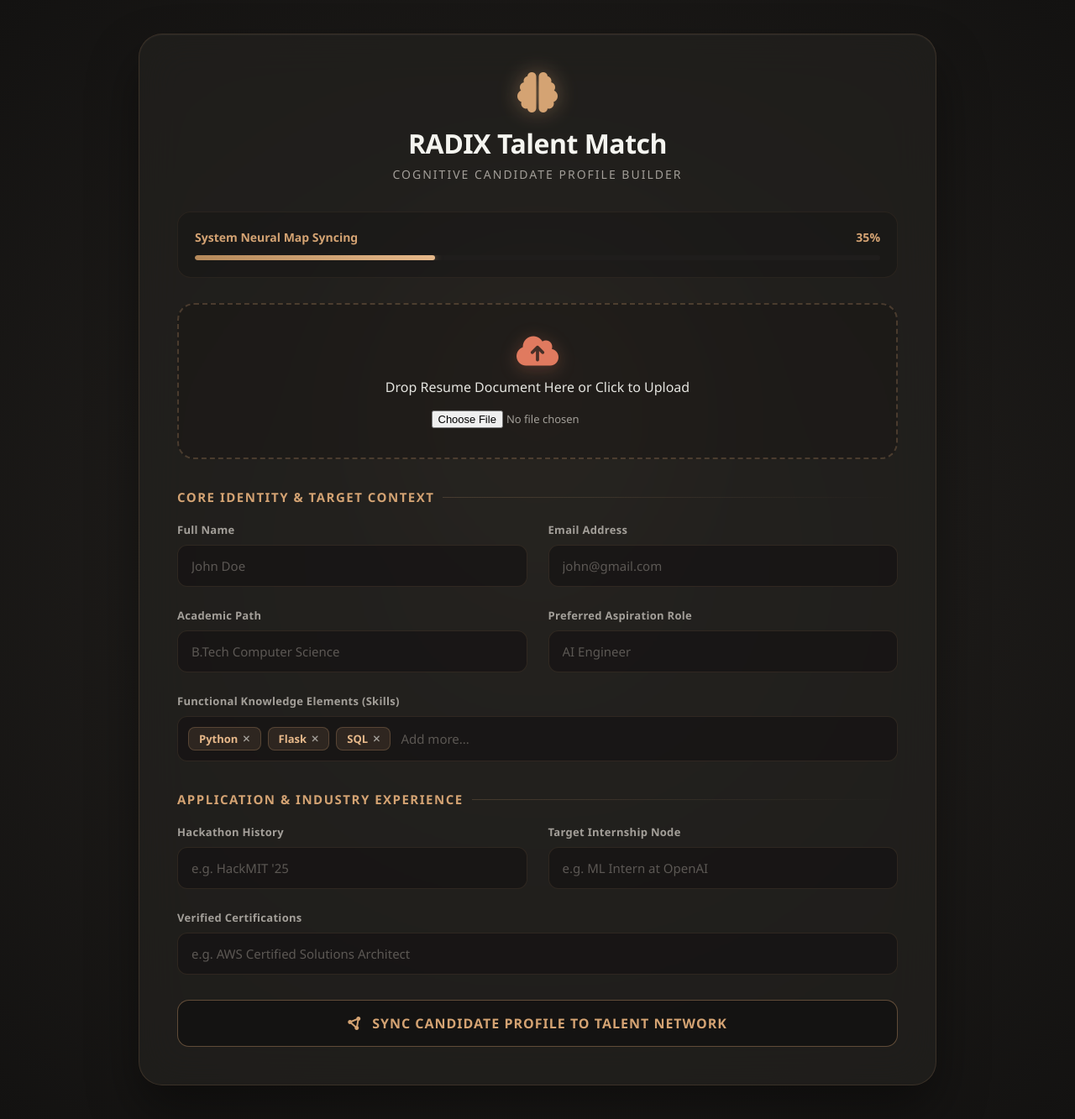
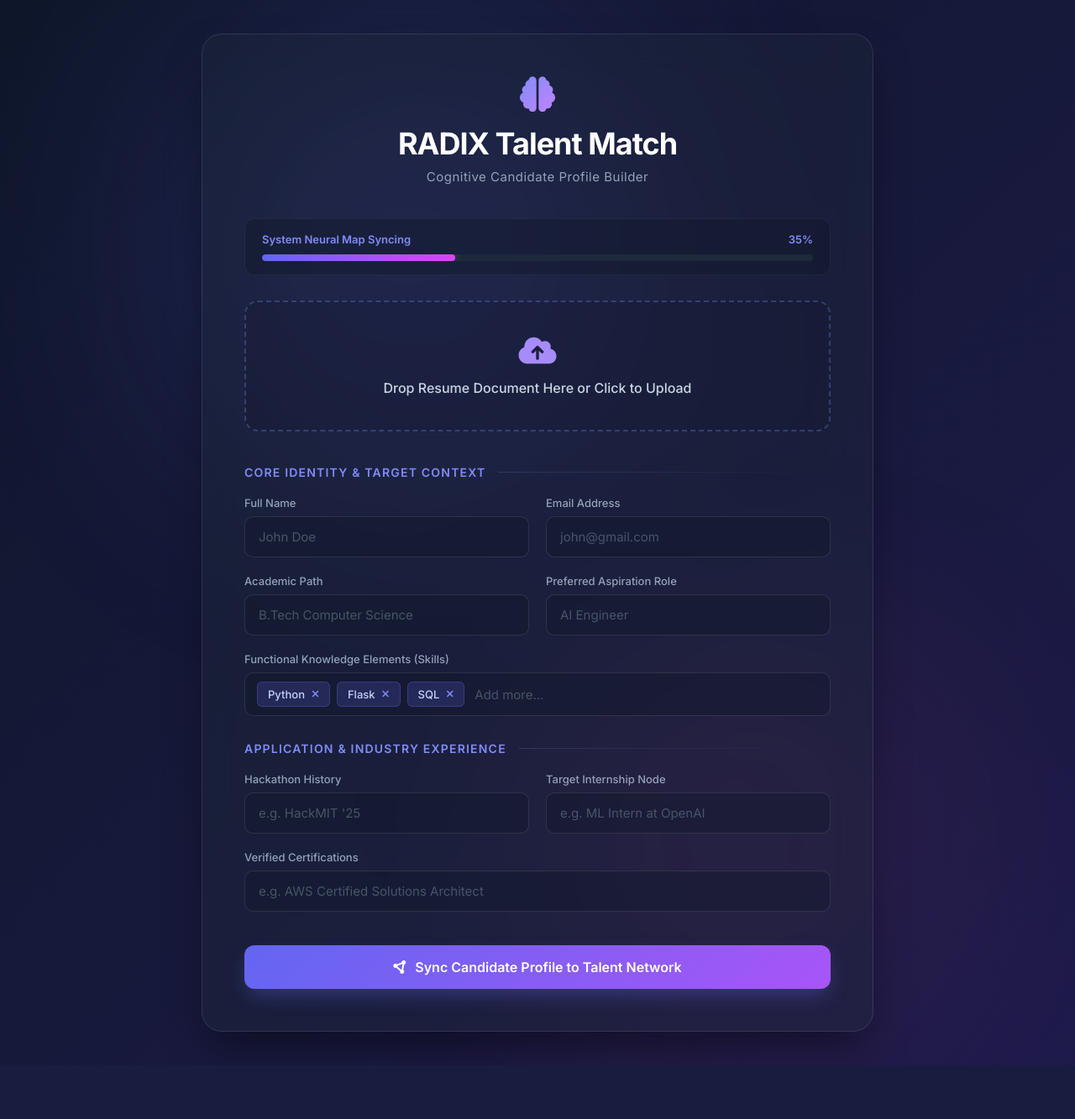
Before and after one commit to Richan-A27/Project_RADIX, a Flask app: page / in a window 1280 px wide. Shown: the whole page at 84% size. After the commit the page ends 1251 px from the top, so only its background shows below. Run offline with Flask 3, Linux system fonts and the light colour scheme; some libraries are stand-ins or nearby versions.

Commit message:
Revamp Profile Builder UI to be clean and modern

```diff
--- a/Role3_Profile_Builder/static/style.css
+++ b/Role3_Profile_Builder/static/style.css
@@ -1,332 +1,310 @@
-/* Premium Glassmorphism & Neural Mesh Dark Mode Styling */
+/* Vibrant Modern Glassmorphism Styling */
+@import url('https://fonts.googleapis.com/css2?family=Inter:wght@300;400;500;600;700&display=swap');
+
 * {
     margin: 0;
     padding: 0;
     box-sizing: border-box;
-    font-family: 'Segoe UI', system-ui, -apple-system, sans-serif;
+    font-family: 'Inter', system-ui, -apple-system, sans-serif;
 }
 
 body {
-    background: radial-gradient(circle at center, #262320 0%, #131211 100%);
+    background: linear-gradient(135deg, #0f172a 0%, #1e1b4b 100%);
     min-height: 100vh;
     display: flex;
     justify-content: center;
     align-items: center;
     padding: 40px;
-    color: #e5e5e0;
+    color: #f8fafc;
     overflow-x: hidden;
     position: relative;
 }
 
-/* Subtle background glowing elements simulating a brain aura */
+/* Dynamic background glowing orbs */
 body::before {
     content: '';
     position: absolute;
-    width: 600px;
-    height: 600px;
-    background: radial-gradient(circle, rgba(212, 163, 115, 0.08) 0%, transparent 70%);
-    top: 10%;
-    left: 50%;
-    transform: translateX(-50%);
+    width: 400px;
+    height: 400px;
+    background: #6366f1;
+    top: 5%;
+    left: 20%;
+    border-radius: 50%;
+    filter: blur(150px);
+    opacity: 0.4;
     z-index: 0;
     pointer-events: none;
+    animation: float 8s ease-in-out infinite alternate;
+}
+body::after {
+    content: '';
+    position: absolute;
+    width: 300px;
+    height: 300px;
+    background: #ec4899;
+    bottom: 10%;
+    right: 20%;
+    border-radius: 50%;
+    filter: blur(150px);
+    opacity: 0.3;
+    z-index: 0;
+    pointer-events: none;
+    animation: float 6s ease-in-out infinite alternate-reverse;
+}
+
+@keyframes float {
+    0% { transform: translateY(0) translateX(0); }
+    100% { transform: translateY(30px) translateX(30px); }
 }
 
 .container {
     width: 100%;
-    max-width: 950px;
+    max-width: 800px;
     z-index: 1;
 }
 
 .card {
-    background: rgba(36, 34, 32, 0.65);
-    backdrop-filter: blur(25px);
-    -webkit-backdrop-filter: blur(25px);
-    border: 1px solid rgba(212, 163, 115, 0.15);
-    border-radius: 28px;
-    padding: 45px;
-    box-shadow: 0 30px 60px rgba(0, 0, 0, 0.4),
-                inset 0 1px 2px rgba(255, 255, 255, 0.05);
-    animation: premiumReveal 0.8s cubic-bezier(0.16, 1, 0.3, 1);
+    background: rgba(30, 41, 59, 0.4);
+    backdrop-filter: blur(20px);
+    -webkit-backdrop-filter: blur(20px);
+    border: 1px solid rgba(255, 255, 255, 0.1);
+    border-radius: 24px;
+    padding: 50px;
+    box-shadow: 0 25px 50px -12px rgba(0, 0, 0, 0.5);
     position: relative;
 }
 
-@keyframes premiumReveal {
-    from {
-        opacity: 0;
-        transform: translateY(30px) scale(0.98);
-    }
-    to {
-        opacity: 1;
-        transform: translateY(0) scale(1);
-    }
-}
-
-/* Header UI Elements */
+/* Header */
 .header {
     text-align: center;
-    margin-bottom: 35px;
+    margin-bottom: 40px;
 }
 
 .profile-icon {
-    font-size: 48px;
-    color: #d4a373;
-    margin-bottom: 15px;
-    filter: drop-shadow(0 0 12px rgba(212, 163, 115, 0.4));
+    font-size: 42px;
+    color: #818cf8;
+    margin-bottom: 16px;
+    background: linear-gradient(135deg, #818cf8, #c084fc);
+    -webkit-background-clip: text;
+    -webkit-text-fill-color: transparent;
 }
 
 .header h1 {
-    font-size: 32px;
+    font-size: 36px;
     font-weight: 700;
-    letter-spacing: -0.5px;
-    color: #f5f5f0;
-    margin-bottom: 6px;
+    letter-spacing: -1px;
+    color: #ffffff;
+    margin-bottom: 8px;
 }
 
 .header p {
-    color: #a39f99;
-    font-size: 14px;
-    text-transform: uppercase;
-    letter-spacing: 2px;
-    font-weight: 500;
+    color: #94a3b8;
+    font-size: 15px;
+    letter-spacing: 0.5px;
+    font-weight: 400;
 }
 
-/* High-Class Stepper Tracker */
+/* Progress Tracker */
 .progress-box {
     margin: 30px 0;
-    background: rgba(20, 19, 18, 0.4);
-    padding: 20px;
-    border-radius: 16px;
-    border: 1px solid rgba(212, 163, 115, 0.08);
+    background: rgba(15, 23, 42, 0.4);
+    padding: 16px 20px;
+    border-radius: 12px;
+    border: 1px solid rgba(255, 255, 255, 0.05);
 }
 
 .progress-text {
     display: flex;
     justify-content: space-between;
-    margin-bottom: 12px;
-    font-size: 14px;
+    margin-bottom: 10px;
+    font-size: 13px;
     font-weight: 600;
-    color: #d4a373;
+    color: #818cf8;
 }
 
 .progress {
     width: 100%;
-    height: 6px;
-    background: #1f1d1c;
-    border-radius: 10px;
+    height: 8px;
+    background: #1e293b;
+    border-radius: 4px;
     overflow: hidden;
-    position: relative;
 }
 
 .progress-bar {
-    width: 35%; /* Simulating live progress map fill */
+    width: 35%;
     height: 100%;
-    background: linear-gradient(90deg, #b5895a, #e6b88a);
-    box-shadow: 0 0 10px rgba(212, 163, 115, 0.6);
-    border-radius: 10px;
-    transition: width 0.6s cubic-bezier(0.4, 0, 0.2, 1);
+    background: linear-gradient(90deg, #6366f1, #d946ef);
+    border-radius: 4px;
+    box-shadow: 0 0 10px rgba(99, 102, 241, 0.5);
+    transition: width 0.4s ease;
 }
 
-/* Neural Drag & Drop Upload Space */
+/* Upload Box */
 .upload-box {
-    border: 2px dashed rgba(212, 163, 115, 0.25);
-    padding: 35px 25px;
+    border: 2px dashed rgba(129, 140, 248, 0.3);
+    padding: 40px 20px;
     text-align: center;
-    border-radius: 20px;
-    background: rgba(20, 19, 18, 0.3);
-    margin-bottom: 35px;
+    border-radius: 16px;
+    background: rgba(15, 23, 42, 0.2);
+    margin-bottom: 40px;
     transition: all 0.3s ease;
     cursor: pointer;
-    position: relative;
 }
 
 .upload-box:hover {
-    border-color: #d4a373;
-    background: rgba(212, 163, 115, 0.04);
-    box-shadow: 0 0 20px rgba(212, 163, 115, 0.05);
+    border-color: #818cf8;
+    background: rgba(129, 140, 248, 0.05);
 }
 
 .pdf-icon {
-    font-size: 40px;
-    color: #e07a5f;
-    margin-bottom: 12px;
-    filter: drop-shadow(0 4px 10px rgba(224, 122, 95, 0.3));
+    font-size: 36px;
+    color: #a78bfa;
+    margin-bottom: 16px;
 }
 
 .upload-box h3 {
     font-size: 16px;
-    color: #e5e5e0;
-    margin-bottom: 15px;
+    color: #cbd5e1;
     font-weight: 500;
 }
 
 .upload-box input[type="file"] {
-    color: #a39f99;
-    font-size: 13px;
+    display: none; /* Hide default input to make it neat, assuming script triggers it */
 }
 
-/* Neural Spark Fill Button */
-.auto-btn {
-    background: linear-gradient(135deg, #d4a373 0%, #b5895a 100%);
-    color: #131211;
-    border: none;
-    padding: 11px 24px;
-    border-radius: 10px;
-    cursor: pointer;
+/* Form Sections */
+.section-title {
     font-size: 14px;
-    font-weight: 700;
-    letter-spacing: 0.5px;
-    margin-top: 15px;
-    box-shadow: 0 4px 15px rgba(212, 163, 115, 0.3);
-    transition: all 0.3s cubic-bezier(0.16, 1, 0.3, 1);
-}
-
-.auto-btn:hover {
-    transform: translateY(-2px);
-    box-shadow: 0 6px 20px rgba(212, 163, 115, 0.5);
-    filter: brightness(1.1);
-}
-
-/* Section Separators */
-.section-title {
-    font-size: 15px;
-    font-weight: 700;
+    font-weight: 600;
     text-transform: uppercase;
-    letter-spacing: 1.5px;
-    color: #d4a373;
-    margin: 35px 0 20px 0;
+    letter-spacing: 1.2px;
+    color: #818cf8;
+    margin: 30px 0 20px 0;
     display: flex;
     align-items: center;
-    gap: 10px;
+    gap: 15px;
 }
 
 .section-title::after {
     content: '';
     flex: 1;
     height: 1px;
-    background: linear-gradient(90deg, rgba(212, 163, 115, 0.2), transparent);
+    background: linear-gradient(90deg, rgba(129, 140, 248, 0.2), transparent);
 }
 
-/* Grid Framework & Inputs */
 .row {
     display: grid;
     grid-template-columns: 1fr 1fr;
-    gap: 25px;
+    gap: 20px;
 }
 
 .input-group {
-    margin-bottom: 25px;
-    position: relative;
+    margin-bottom: 20px;
 }
 
 .input-group label {
     display: block;
-    margin-bottom: 9px;
+    margin-bottom: 8px;
     font-size: 13px;
-    font-weight: 600;
-    color: #a39f99;
-    letter-spacing: 0.3px;
+    font-weight: 500;
+    color: #94a3b8;
 }
 
 .input-group input {
     width: 100%;
     padding: 14px 16px;
-    background: rgba(19, 18, 17, 0.6);
-    border: 1px solid rgba(212, 163, 115, 0.12);
-    border-radius: 12px;
+    background: rgba(15, 23, 42, 0.4);
+    border: 1px solid rgba(255, 255, 255, 0.1);
+    border-radius: 10px;
     outline: none;
-    color: #f5f5f0;
+    color: #f8fafc;
     font-size: 15px;
-    transition: all 0.3s ease;
+    transition: all 0.2s ease;
 }
 
 .input-group input:focus {
-    border-color: #d4a373;
-    background: rgba(19, 18, 17, 0.9);
-    box-shadow: 0 0 12px rgba(212, 163, 115, 0.15),
-                inset 0 1px 1px rgba(0,0,0,0.2);
+    border-color: #818cf8;
+    background: rgba(15, 23, 42, 0.6);
+    box-shadow: 0 0 0 3px rgba(129, 140, 248, 0.1);
 }
 
 .input-group input::placeholder {
-    color: #5c5854;
+    color: #475569;
 }
 
-/* Dynamic Interactive Skill Badges */
+/* Skills Wrapper */
 .skills-wrapper {
     display: flex;
     flex-wrap: wrap;
     gap: 8px;
-    padding: 12px;
-    background: rgba(19, 18, 17, 0.6);
-    border: 1px solid rgba(212, 163, 115, 0.12);
-    border-radius: 12px;
+    padding: 10px 14px;
+    background: rgba(15, 23, 42, 0.4);
+    border: 1px solid rgba(255, 255, 255, 0.1);
+    border-radius: 10px;
     min-height: 52px;
     align-items: center;
+    transition: all 0.2s ease;
+}
+
+.skills-wrapper:focus-within {
+    border-color: #818cf8;
+    box-shadow: 0 0 0 3px rgba(129, 140, 248, 0.1);
 }
 
 .skill-badge {
-    background: rgba(212, 163, 115, 0.12);
-    color: #e6b88a;
-    border: 1px solid rgba(212, 163, 115, 0.25);
-    padding: 4px 12px;
-    border-radius: 8px;
+    background: rgba(99, 102, 241, 0.2);
+    color: #c7d2fe;
+    border: 1px solid rgba(99, 102, 241, 0.3);
+    padding: 6px 12px;
+    border-radius: 6px;
     font-size: 13px;
-    font-weight: 600;
+    font-weight: 500;
     display: inline-flex;
     align-items: center;
-    gap: 6px;
+    gap: 8px;
 }
 
 .skill-badge i {
     cursor: pointer;
-    color: #a39f99;
-    font-size: 11px;
-    transition: color 0.2s;
+    color: #818cf8;
+    font-size: 12px;
 }
 
 .skill-badge i:hover {
-    color: #ef4444;
+    color: #f87171;
 }
 
-/* Synchronize Action Execution Button */
+/* Submit Button */
 .submit-btn {
     width: 100%;
-    margin-top: 30px;
+    margin-top: 40px;
     padding: 16px;
-    background: rgba(19, 18, 17, 0.8);
-    color: #d4a373;
-    border: 1px solid rgba(212, 163, 115, 0.4);
-    border-radius: 14px;
+    background: linear-gradient(135deg, #6366f1 0%, #a855f7 100%);
+    color: #ffffff;
+    border: none;
+    border-radius: 12px;
     cursor: pointer;
     font-size: 16px;
-    font-weight: 700;
-    letter-spacing: 1px;
-    text-transform: uppercase;
+    font-weight: 600;
     display: flex;
     justify-content: center;
     align-items: center;
-    gap: 12px;
-    transition: all 0.4s cubic-bezier(0.16, 1, 0.3, 1);
+    gap: 10px;
+    transition: all 0.3s ease;
+    box-shadow: 0 10px 25px -5px rgba(99, 102, 241, 0.4);
 }
 
 .submit-btn:hover {
-    background: linear-gradient(135deg, #d4a373 0%, #b5895a 100%);
-    color: #131211;
-    border-color: transparent;
-    transform: translateY(-3px);
-    box-shadow: 0 15px 30px rgba(212, 163, 115, 0.2);
+    transform: translateY(-2px);
+    box-shadow: 0 15px 30px -5px rgba(99, 102, 241, 0.6);
 }
 
-/* Responsiveness Layer */
 @media(max-width: 768px) {
     .row {
         grid-template-columns: 1fr;
         gap: 0;
     }
     .card {
-        padding: 25px 20px;
-    }
-    body {
-        padding: 15px;
+        padding: 30px 20px;
     }
 }
```
